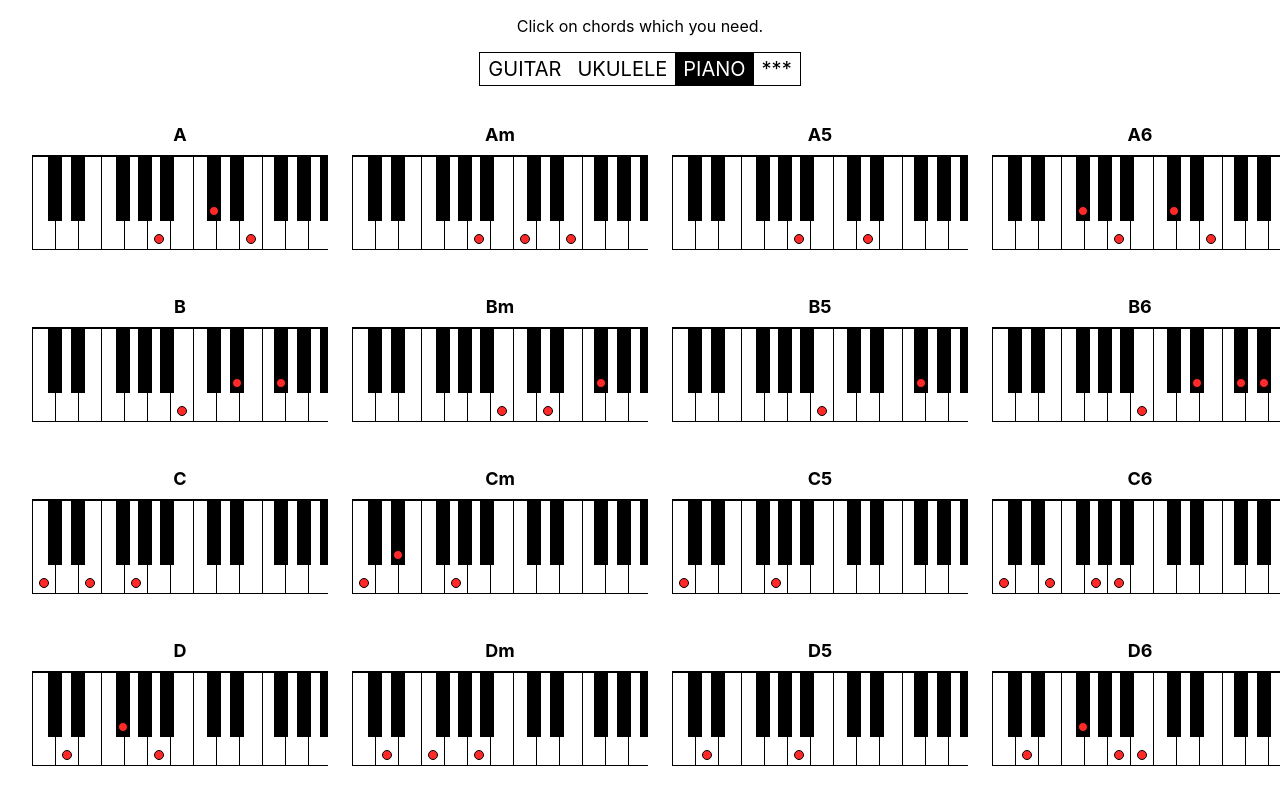
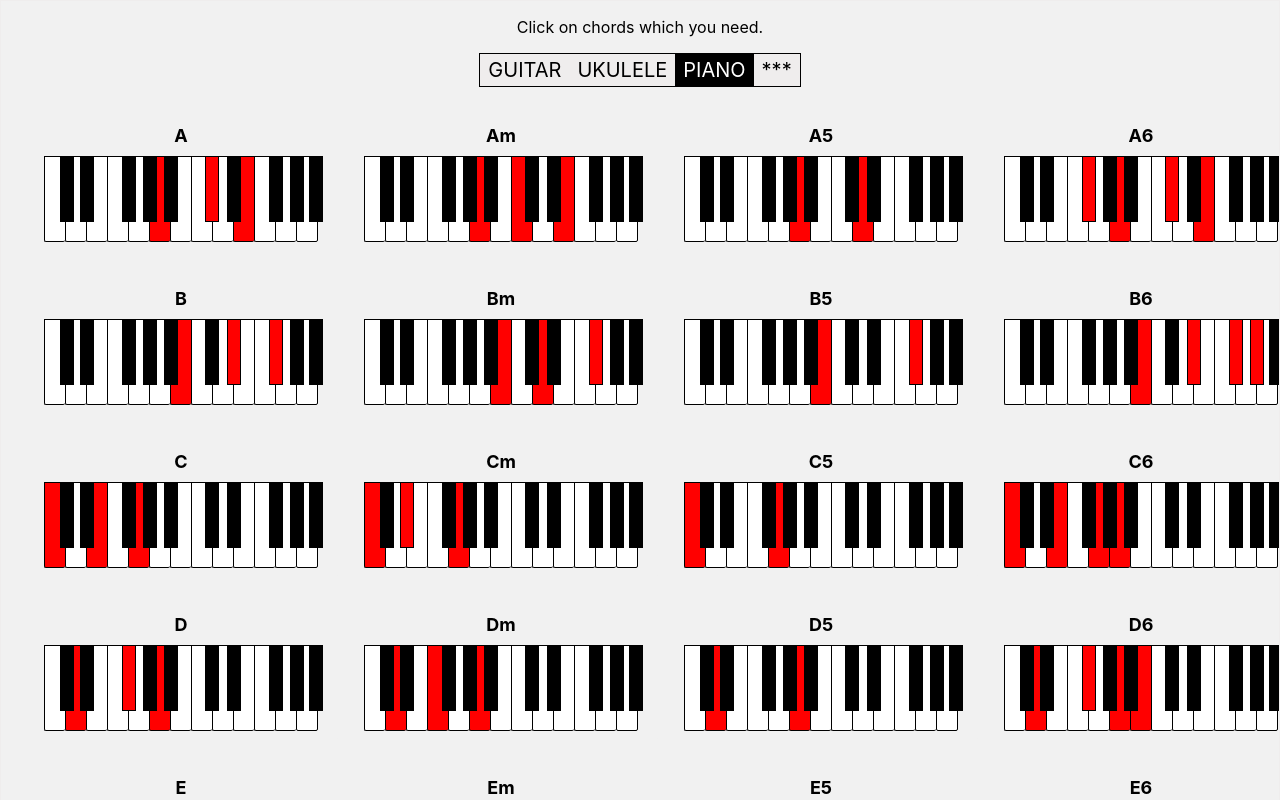
Before and after one commit to SVladikO/music_choird, a React (Create React App) app: page / in a window 1280 px wide. Both pictures are taken after a click on the element "PIANO". Shown: the top 800 px of the page. Built offline with nearby package versions, Linux system fonts and the light colour scheme.

Commit message:
Updated UI, piano keyboards view.

```diff
--- a/index.html
+++ b/index.html
@@ -2,9 +2,11 @@
 <html lang="en">
 <head>
     <meta charset="UTF-8">
-    <title>Alex fe</title>
+    <title>Yura fe dev</title>
 </head>
 <body>
-Alex Chernika fe dev
+Yura fe dev
+The best in Odesa.
+2024
 </body>
 </html>
--- a/src/App.css
+++ b/src/App.css
@@ -1,3 +1,9 @@
+
+.wrapper {
+  background: #f1f1f1;
+  border: solid 1px #efeded;
+}
+
 .accord-groups {
   text-align: center;
   padding: 10px;
@@ -10,7 +16,6 @@
 }
 .accord-selected-groups {
   flex-wrap: wrap;
-
 }
 .accord-groups-selected {
   flex-wrap: wrap;
@@ -34,6 +39,7 @@
 
 .selected-chords-wrapper {
 /*border: solid 3px green;*/
+
   width: fit-content;
   border-radius: 10px;
   position: sticky;
--- a/src/App.js
+++ b/src/App.js
@@ -60,7 +60,7 @@ function App() {
     const deleteAllSelectedChord = () => setSelectedChords([]);
 
     return (
-        <>
+        <div class='wrapper'>
             <p className="center-content">Click on chords which you need.</p>
             <Tabs
                 selectedTab={selectedTab}
@@ -77,7 +77,7 @@ function App() {
                 selectedTab={selectedTab}
                 addChord={addChord}
                 deleteChord={deleteChord}/>
-        </>
+        </div>
     )
 }
 
--- a/src/components/chord/chord.style.js
+++ b/src/components/chord/chord.style.js
@@ -7,28 +7,31 @@ const tableStyle = css`
 
 export const Wrapper = styled.div`
     display: flex;
+    justify-content: center;
+    align-items: center;
     flex-direction: column;
     ${p => p.width && `min-width: ${p.width}px`};
     ${p => p.width && `max-width: ${p.width}px`};
     position: relative;
     box-sizing: border-box;
-    border: solid 2px white;
+    border: solid 2px #f1f1f1;
     border-radius: 4px;
-    padding: 6px 10px;
+    padding: 6px 12px;
 
     &:hover {
-        border: ${p => p.isSelected ? '' : 'solid 2px darkgreen'};
-        background: ${p => p.isSelected ? '' : 'rgb(89, 244, 158)'};
+        border: ${p => p.isSelected ? '' : 'solid 2px #bbb9b9'};
+        background: ${p => p.isSelected ? '' : ''};
         cursor: pointer;
     }
 
     &:active {
-        background: ${p => p.isSelected ? '' : 'rgb(25, 212, 109)'}
+        background: ${p => p.isSelected ? '' : '#d6d6d6'}
     }
 `;
 
 export const DeleteIcon = styled.div`
     position: absolute;
+    top: 0px;
     right: 0px;
     color: #a8a7a7;
     border: solid 1px #a8a7a7;
@@ -44,10 +47,32 @@ export const ChordName = styled.div`
     padding: 10px 0;
 `;
 
+export const PianoKeysWrapper = styled.div`
+    position: relative;
+`;
+
+export const WhiteButtonsWrapper = styled.div`
+    display: flex;
+    //border: solid 1px blue;
+`;
+
+export const WhiteButton = styled.div`
+    width: 20px;
+    height: 84px;
+    background: ${p => p.isSelected ? 'red' : 'white'};
+    border: solid 1px black;
+    border-width: 1px 0 1px 1px;
+    border-radius: 0 0 2px 2px;
+
+    &:last-child {
+        border-width: 1px;
+    }
+`;
+
 export const Table = styled.table`
     ${tableStyle};
     border-top: solid 2px black;
-    background: ${p => p.isSelected ? '' : ''};
+    background: ${p => p.isSelected ? 'white' : 'white'};
     width: max-content;
 `;
 
--- a/src/components/piano-chord/piano-chord.js
+++ b/src/components/piano-chord/piano-chord.js
@@ -2,25 +2,25 @@ import {
     Wrapper,
     DeleteIcon,
     ChordName,
-    Table,
-    Tr,
-    LadNumber,
+    WhiteButtonsWrapper,
+    WhiteButton,
+    LadNumber, PianoKeysWrapper,
 } from '../chord/chord.style.js';
-import {TableWrapper, Dot, PianoTd, BlackBtn} from './piano-chord.style';
+import {Dot, BlackBtn} from './piano-chord.style';
 
 const showNumbers = false;
 
 const blackButtons = [
     {left: 16, position: 2},
-    {left: 39, position: 4},
-    {left: 84, position: 7},
-    {left: 106, position: 9},
-    {left: 128, position: 11},
-    {left: 175, position: 14},
-    {left: 198, position: 16},
-    {left: 242, position: 19},
-    {left: 265, position: 21},
-    {left: 288, position: 23},
+    {left: 36, position: 4},
+    {left: 78, position: 7},
+    {left: 99, position: 9},
+    {left: 120, position: 11},
+    {left: 161, position: 14},
+    {left: 183, position: 16},
+    {left: 225, position: 19},
+    {left: 246, position: 21},
+    {left: 265, position: 23},
 ]
 const whiteButtons = [1, 3, 5, 6, 8, 10, 12, 13, 15, 17, 18, 20, 22]
 
@@ -30,20 +30,18 @@ export default function PianoChord(props) {
     const renderBlackButtons = notes => {
         return (
             <div>
-                {blackButtons.map(b => (
-                    <BlackBtn left={b.left}>{notes.includes(b.position) && <Dot/>}{showNumbers && b.position}</BlackBtn>
-                ))}
+                {blackButtons.map(b =>
+                    <BlackBtn left={b.left} isSelected={notes.includes(b.position)} />
+                )}
             </div>
         )
     }
 
     const renderWhiteButtons = notes => {
         return (
-            <Tr>
-                {whiteButtons.map(b => (
-                    <PianoTd>{notes.includes(b) && <Dot/>}{showNumbers && b}</PianoTd>
-                ))}
-            </Tr>
+            <WhiteButtonsWrapper>
+                {whiteButtons.map(b => <WhiteButton isSelected={notes.includes(b)} />)}
+            </WhiteButtonsWrapper>
         );
     }
 
@@ -59,12 +57,12 @@ export default function PianoChord(props) {
             }}>X</DeleteIcon>}
             <ChordName>{props.chord.name}</ChordName>
             <LadNumber>{props.chord.ladNumber}</LadNumber>
-            <TableWrapper>
-                <Table isSelected={isSelected}>
+            <PianoKeysWrapper>
+                <div isSelected={isSelected}>
                     {renderWhiteButtons(props.chord.notes)}
-                </Table>
+                </div>
                 {renderBlackButtons(props.chord.notes)}
-            </TableWrapper>
+            </PianoKeysWrapper>
         </Wrapper>
 
     )
--- a/src/components/piano-chord/piano-chord.style.js
+++ b/src/components/piano-chord/piano-chord.style.js
@@ -7,7 +7,7 @@ export const TableWrapper = styled.div`
 `;
 
 const tableStyle = css`
-    border: solid 0.8px black;
+    border: solid 1px black;
     border-collapse: collapse;
 
 `;
@@ -15,7 +15,7 @@ const tableStyle = css`
 export const BlackBtn = styled.div`
 
     ${tableStyle};
-    background: black;
+    background: ${p => p.isSelected ? 'red' : 'black'};
     position: absolute;
     top: 0;
     left: ${p => p.left || 0}px;
--- a/src/components/tabs/tabs.style.js
+++ b/src/components/tabs/tabs.style.js
@@ -19,6 +19,6 @@ export const Tab = styled.div`
     font-size: 20px;
     padding: 4px 8px;
     color: ${p => p.isSelected ? 'white' : 'black'};
-    background: ${p => p.isSelected ? 'black' : 'white'};
+    background: ${p => p.isSelected ? 'black' : '#efeded'};
 
 `;
```
